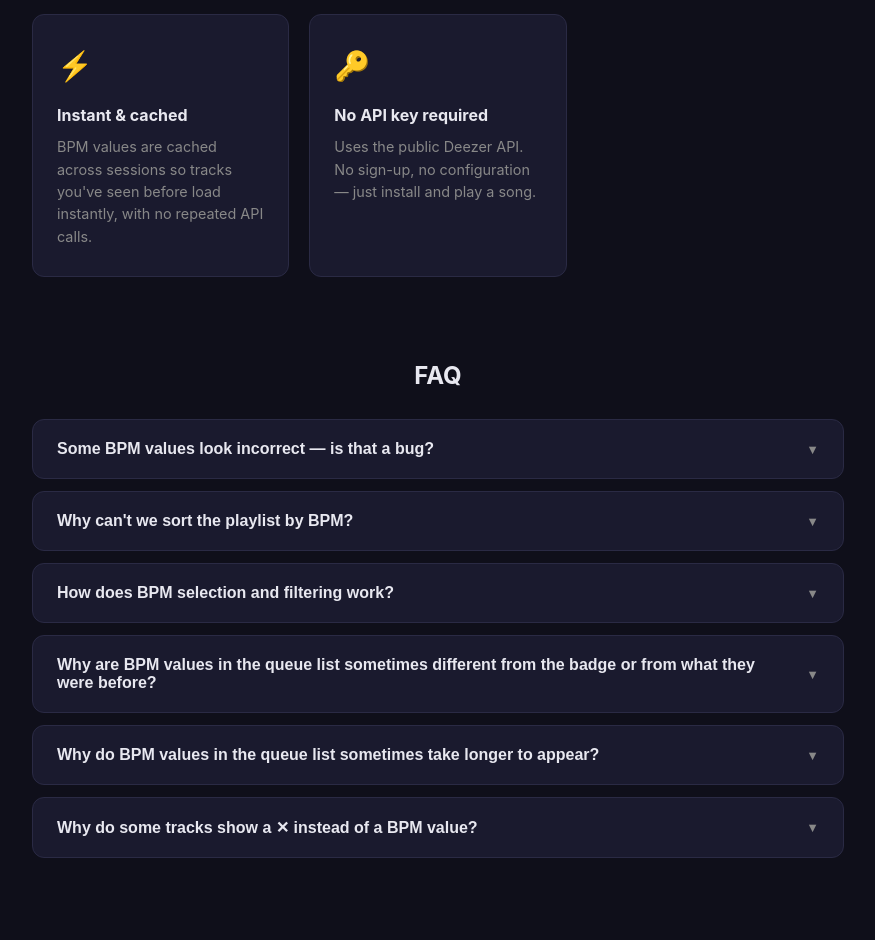
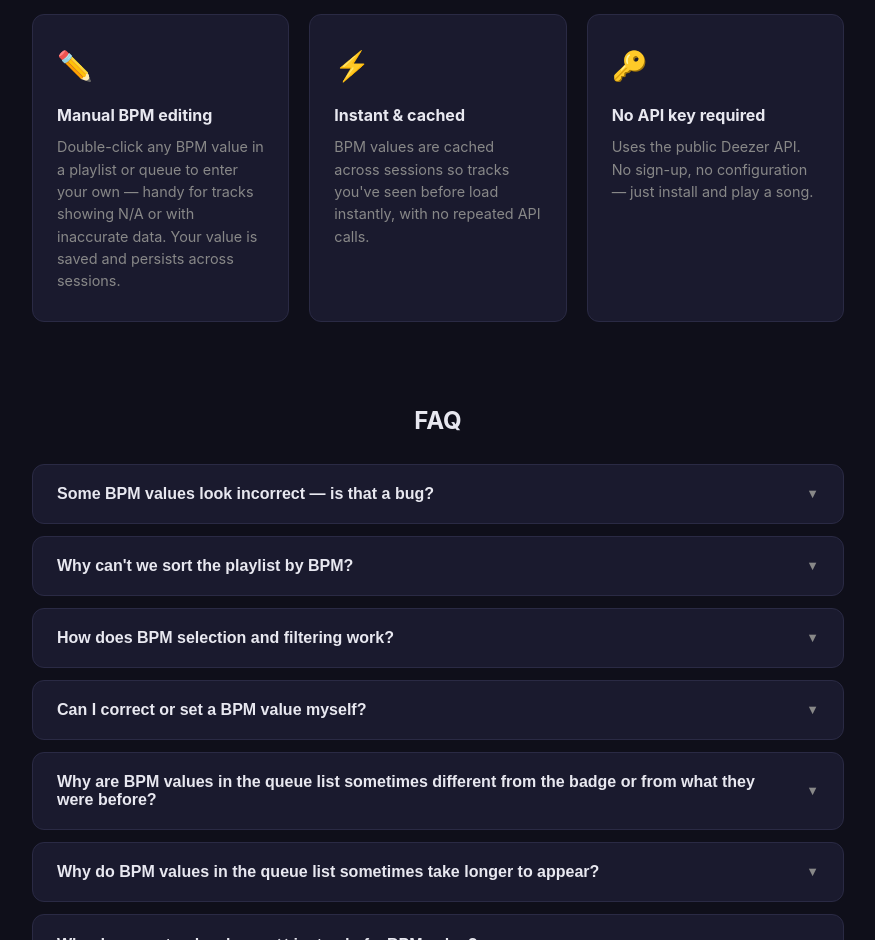
Before and after one commit to octogene/deezer-bpm, a browser extension: page docs/index.html in a window 1280 px wide. Shown: the part 1480-2420 px from the top of the page, without its empty margins (202-1077 px from the left). Drawn offline with Linux system fonts and the light colour scheme; no server answers.

Commit message:
docs: add manual bpm feat to webpage

```diff
--- a/docs/index.html
+++ b/docs/index.html
@@ -552,6 +552,15 @@
         </p>
       </div>
       <div class="feature">
+        <div class="feature-icon">✏️</div>
+        <h3 data-i18n="feat_manual_title">Manual BPM editing</h3>
+        <p data-i18n="feat_manual_desc">
+          Double-click any BPM value in a playlist or queue to enter your own —
+          handy for tracks showing N/A or with inaccurate data. Your value is
+          saved and persists across sessions.
+        </p>
+      </div>
+      <div class="feature">
         <div class="feature-icon">⚡</div>
         <h3 data-i18n="feat3_title">Instant &amp; cached</h3>
         <p data-i18n="feat3_desc">
@@ -709,6 +718,44 @@
             "scroll glitches" or UI jumps while scrolling through large
             playlists with an active filter. This is a side-effect of ensuring
             tracks are correctly registered by Deezer's selection system.
+          </p>
+        </div>
+      </div>
+
+      <div class="faq-item">
+        <button class="faq-question" aria-expanded="false">
+          <span data-i18n="faq_manual_q"
+            >Can I correct or set a BPM value myself?</span
+          >
+          <span class="faq-chevron">▼</span>
+        </button>
+        <div class="faq-answer" role="region">
+          <span class="faq-label" data-i18n="faq_short">In short</span>
+          <p data-i18n="faq_manual_short">
+            Yes. Double-click any BPM value shown next to a track in a playlist
+            or queue to open a small input, type a value, and press
+            <kbd>Enter</kbd>. This works both on tracks showing
+            <strong>N/A</strong> and on tracks that already have an
+            API-provided BPM. Your value is saved and reused across sessions.
+          </p>
+          <span
+            class="faq-label"
+            style="margin-top: 16px; display: inline-block"
+            data-i18n="faq_curious"
+            >For the curious</span
+          >
+          <p data-i18n-html="faq_manual_long1">
+            A manually entered value takes priority over the value from Deezer's
+            API and is shown with a dashed border so you can tell at a glance
+            which numbers came from you. Overrides are stored separately from the
+            regular BPM cache, so they survive a cache clear and are never
+            evicted automatically.
+          </p>
+          <p data-i18n="faq_manual_long2">
+            To remove an override and go back to Deezer's value, double-click the
+            badge, clear the input, and press <kbd>Enter</kbd> — the original API
+            value reappears immediately. Pressing <kbd>Escape</kbd> or clicking
+            away cancels the edit without changing anything.
           </p>
         </div>
       </div>
@@ -977,6 +1024,9 @@
             'Sélection par BPM <span style="display:inline-block;font-size:.65rem;font-weight:700;letter-spacing:.06em;text-transform:uppercase;color:#b45a00;background:rgba(255,160,0,.15);border:1px solid rgba(255,160,0,.35);border-radius:4px;padding:1px 6px;vertical-align:middle;line-height:1.6">Expérimental</span>',
           feat_selection_desc:
             'Filtrez et sélectionnez les titres par BPM en utilisant des expressions comme <code style="background:rgba(162,56,255,.15);color:var(--purple-lt);padding:1px 5px;border-radius:4px;font-size:.85em">&gt;120</code> ou <code style="background:rgba(162,56,255,.15);color:var(--purple-lt);padding:1px 5px;border-radius:4px;font-size:.85em">&lt;=90</code> — les titres correspondants sont cochés automatiquement lors du défilement.',
+          feat_manual_title: "Édition manuelle des BPM",
+          feat_manual_desc:
+            "Double-cliquez sur n'importe quelle valeur BPM dans une playlist ou la file d'attente pour saisir la vôtre — pratique pour les titres affichant N/A ou aux données inexactes. Votre valeur est enregistrée et conservée entre les sessions.",
           feat3_title: "Instantané &amp; en cache",
           feat3_desc:
             "Les valeurs BPM sont mises en cache entre les sessions pour que les titres déjà consultés s'affichent instantanément, sans nouvel appel API.",
@@ -1015,6 +1065,14 @@
             "Si vous êtes dans une vue playlist ou album, l'extension cochera également automatiquement la case de sélection de chaque titre correspondant au fur et à mesure qu'il apparaît lors du défilement. Cela facilite ensuite les actions groupées, comme « Ajouter à une playlist » ou « Ajouter à la file d'attente », en utilisant les outils natifs de Deezer. Fermer le champ de filtre (en recliquant sur l'icône) effacera les mises en évidence et désactivera le filtre, mais conservera les titres déjà sélectionnés cochés.",
           faq_filter_long3:
             "<strong>Note :</strong> En raison de la manière dont l'extension interagit avec le système de cases à cocher de Deezer, vous pouvez rencontrer de légers « sauts » d'interface lors du défilement de grandes playlists avec un filtre actif. C'est un effet secondaire nécessaire pour garantir que les titres sont correctement enregistrés par le système de sélection de Deezer.",
+
+          faq_manual_q: "Puis-je corriger ou définir moi-même une valeur BPM ?",
+          faq_manual_short:
+            "Oui. Double-cliquez sur n'importe quelle valeur BPM affichée à côté d'un titre dans une playlist ou la file d'attente pour ouvrir un petit champ, saisissez une valeur et appuyez sur <kbd>Entrée</kbd>. Cela fonctionne aussi bien sur les titres affichant <strong>N/A</strong> que sur ceux ayant déjà un BPM fourni par l'API. Votre valeur est enregistrée et réutilisée entre les sessions.",
+          faq_manual_long1:
+            "Une valeur saisie manuellement est prioritaire sur celle de l'API Deezer et s'affiche avec une bordure en pointillés, pour distinguer d'un coup d'œil les nombres qui viennent de vous. Les valeurs personnalisées sont stockées séparément du cache BPM habituel : elles survivent donc au vidage du cache et ne sont jamais supprimées automatiquement.",
+          faq_manual_long2:
+            "Pour retirer une valeur personnalisée et revenir à celle de Deezer, double-cliquez sur le badge, videz le champ et appuyez sur <kbd>Entrée</kbd> — la valeur d'origine de l'API réapparaît immédiatement. Appuyer sur <kbd>Échap</kbd> ou cliquer ailleurs annule la modification sans rien changer.",
 
           faq_queue_diff_q:
             "Pourquoi les valeurs BPM dans la file d'attente sont-elles parfois différentes du badge ou de ce qu'elles étaient avant ?",
```
